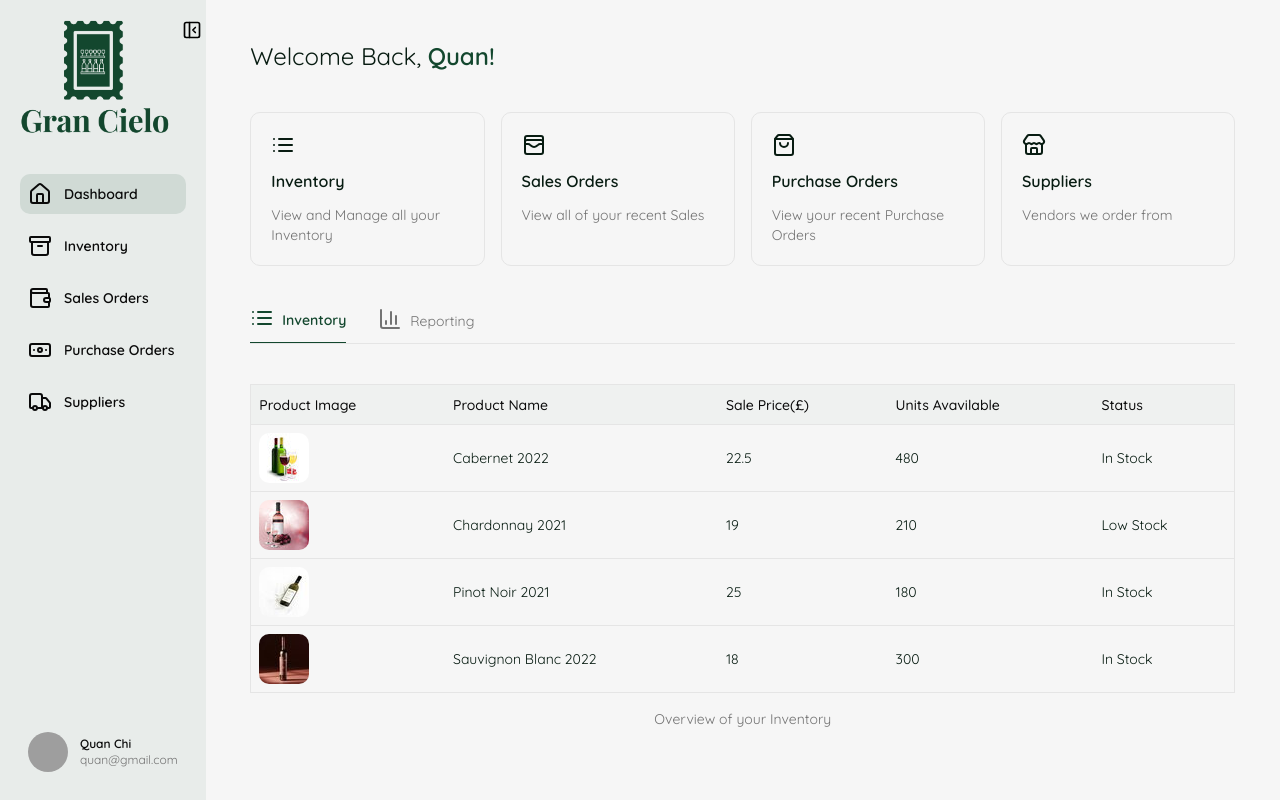
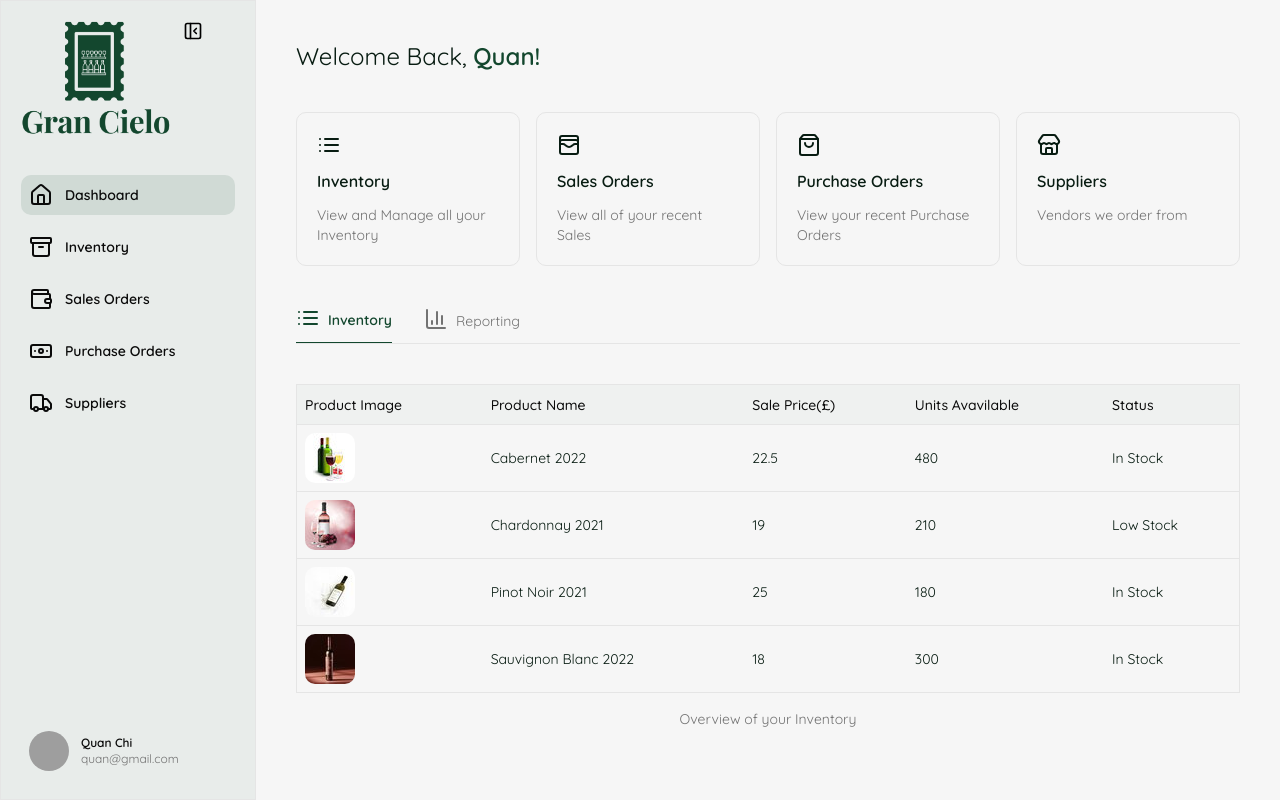
Before and after one commit to bentleyminwa/inventory-management-system, a Next.js app: page / in a window 1280 px wide. Built offline with nearby package versions, Linux system fonts and the light colour scheme; grey boxes are pictures that could not be loaded.

Commit message:
Add layout components for Dashboard, Inventory, Purchase Orders, Sales Orders, and Suppliers; implement context for panel state management

```diff
--- /dev/null
+++ b/app/(dashboard)/layout.tsx
@@ -0,0 +1,21 @@
+'use client';
+
+import { useStore } from '@/hooks/useStore';
+
+export default function DashboardLayout({
+    children,
+}: Readonly<{
+    children: React.ReactNode;
+}>) {
+    const { panelOpen } = useStore();
+
+    return (
+        <section
+            className={`${
+                panelOpen && 'ml-64'
+            } flex-1 transition-all duration-300 ml-20 px-10`}
+        >
+            {children}
+        </section>
+    );
+}
--- a/app/(dashboard)/page.tsx
+++ b/app/(dashboard)/page.tsx
@@ -16,7 +16,7 @@ export default function Dashboard() {
     };
 
     return (
-        <main className='w-11/12 mx-auto'>
+        <main>
             <header className='my-10 space-y-10'>
                 <h1 className='text-2xl'>
                     Welcome Back,{' '}
--- /dev/null
+++ b/app/inventory/[id]/page.tsx
@@ -0,0 +1,7 @@
+export default function ProductDetailsPage() {
+    return (
+        <section>
+            <h1>Product Details</h1>
+        </section>
+    );
+}
--- /dev/null
+++ b/app/inventory/layout.tsx
@@ -0,0 +1,21 @@
+'use client';
+
+import { useStore } from '@/hooks/useStore';
+
+export default function InventoryLayout({
+    children,
+}: Readonly<{
+    children: React.ReactNode;
+}>) {
+    const { panelOpen } = useStore();
+
+    return (
+        <section
+            className={`${
+                panelOpen && 'ml-64'
+            } flex-1 transition-all duration-300 ml-20 px-10`}
+        >
+            {children}
+        </section>
+    );
+}
--- a/app/layout.tsx
+++ b/app/layout.tsx
@@ -1,4 +1,5 @@
 import Sidebar from '@/components/sidebar';
+import { Provider } from '@/context/store';
 import type { Metadata } from 'next';
 import { Quicksand } from 'next/font/google';
 import './globals.css';
@@ -20,12 +21,14 @@ export default function RootLayout({
     return (
         <html lang='en' className='overflow-x-hidden'>
             <body className={`${quicksand.className} antialiased`}>
+                <Provider>
                     <main className='w-screen min-h-screen flex'>
                         <Sidebar />
                         <section className='bg-background text-secondary-foreground w-full'>
                             {children}
                         </section>
                     </main>
+                </Provider>
             </body>
         </html>
     );
--- /dev/null
+++ b/app/purchase-orders/layout.tsx
@@ -0,0 +1,21 @@
+'use client';
+
+import { useStore } from '@/hooks/useStore';
+
+export default function PurchaseeOrdersLayout({
+    children,
+}: Readonly<{
+    children: React.ReactNode;
+}>) {
+    const { panelOpen } = useStore();
+
+    return (
+        <section
+            className={`${
+                panelOpen && 'ml-64'
+            } flex-1 transition-all duration-300 ml-20 px-10`}
+        >
+            {children}
+        </section>
+    );
+}
--- /dev/null
+++ b/app/sales-orders/layout.tsx
@@ -0,0 +1,21 @@
+'use client';
+
+import { useStore } from '@/hooks/useStore';
+
+export default function SalesOrdersLayout({
+    children,
+}: Readonly<{
+    children: React.ReactNode;
+}>) {
+    const { panelOpen } = useStore();
+
+    return (
+        <section
+            className={`${
+                panelOpen && 'ml-64'
+            } flex-1 transition-all duration-300 ml-20 px-10`}
+        >
+            {children}
+        </section>
+    );
+}
--- /dev/null
+++ b/app/suppliers/layout.tsx
@@ -0,0 +1,21 @@
+'use client';
+
+import { useStore } from '@/hooks/useStore';
+
+export default function SuppliersLayout({
+    children,
+}: Readonly<{
+    children: React.ReactNode;
+}>) {
+    const { panelOpen } = useStore();
+
+    return (
+        <section
+            className={`${
+                panelOpen && 'ml-64'
+            } flex-1 transition-all duration-300 ml-20 px-10`}
+        >
+            {children}
+        </section>
+    );
+}
--- a/components/sidebar/account.tsx
+++ b/components/sidebar/account.tsx
@@ -13,7 +13,7 @@ export default function Account({ panelOpen }: AccountProps) {
         <Popover>
             <PopoverTrigger asChild>
                 <div className='flex items-center gap-3 cursor-pointer text-xs w-full hover:bg-accent rounded-lg p-2'>
-                    <Avatar className='w-10 h-10'>
+                    <Avatar>
                         <AvatarImage
                             src='https://github.com/shadcn.png'
                             className='w-10 h-10 rounded-full'
--- a/components/sidebar/index.tsx
+++ b/components/sidebar/index.tsx
@@ -1,15 +1,20 @@
 'use client';
 
-import { useState } from 'react';
+// import { useState } from 'react';
+import { useStore } from '@/hooks/useStore';
 import Account from './account';
 import Logo from './logo';
 import NavItems from './nav-items';
 
 export default function Sidebar() {
-    const [panelOpen, setPanelOpen] = useState(true);
+    const { panelOpen, setPanelOpen } = useStore();
 
     return (
-        <aside className='bg-secondary h-screen px-5 py-5 flex flex-col justify-between'>
+        <aside
+            className={`${
+                !panelOpen ? 'w-20' : 'w-64'
+            } fixed bg-secondary h-screen px-5 py-5 flex flex-col justify-between border`}
+        >
             <section>
                 <Logo panelOpen={panelOpen} setPanelOpen={setPanelOpen} />
                 <NavItems panelOpen={panelOpen} />
--- /dev/null
+++ b/context/store.tsx
@@ -0,0 +1,22 @@
+'use client';
+
+import React, { useState } from 'react';
+
+type StoreContextProps = {
+    panelOpen: boolean;
+    setPanelOpen: React.Dispatch<React.SetStateAction<boolean>>;
+};
+
+const StoreContext = React.createContext<StoreContextProps | null>(null);
+
+function Provider({ children }: { children: React.ReactNode }) {
+    const [panelOpen, setPanelOpen] = useState(true);
+
+    return (
+        <StoreContext.Provider value={{ panelOpen, setPanelOpen }}>
+            {children}
+        </StoreContext.Provider>
+    );
+}
+
+export { Provider, StoreContext };
--- /dev/null
+++ b/hooks/useStore.tsx
@@ -0,0 +1,12 @@
+import React from 'react';
+import { StoreContext } from '../context/store';
+
+export function useStore() {
+    const context = React.useContext(StoreContext);
+
+    if (!context) {
+        throw new Error('useStore must be used within a StoreProvider');
+    }
+
+    return context;
+}
```
Lines whose indentation alone changed are shown as unchanged.
